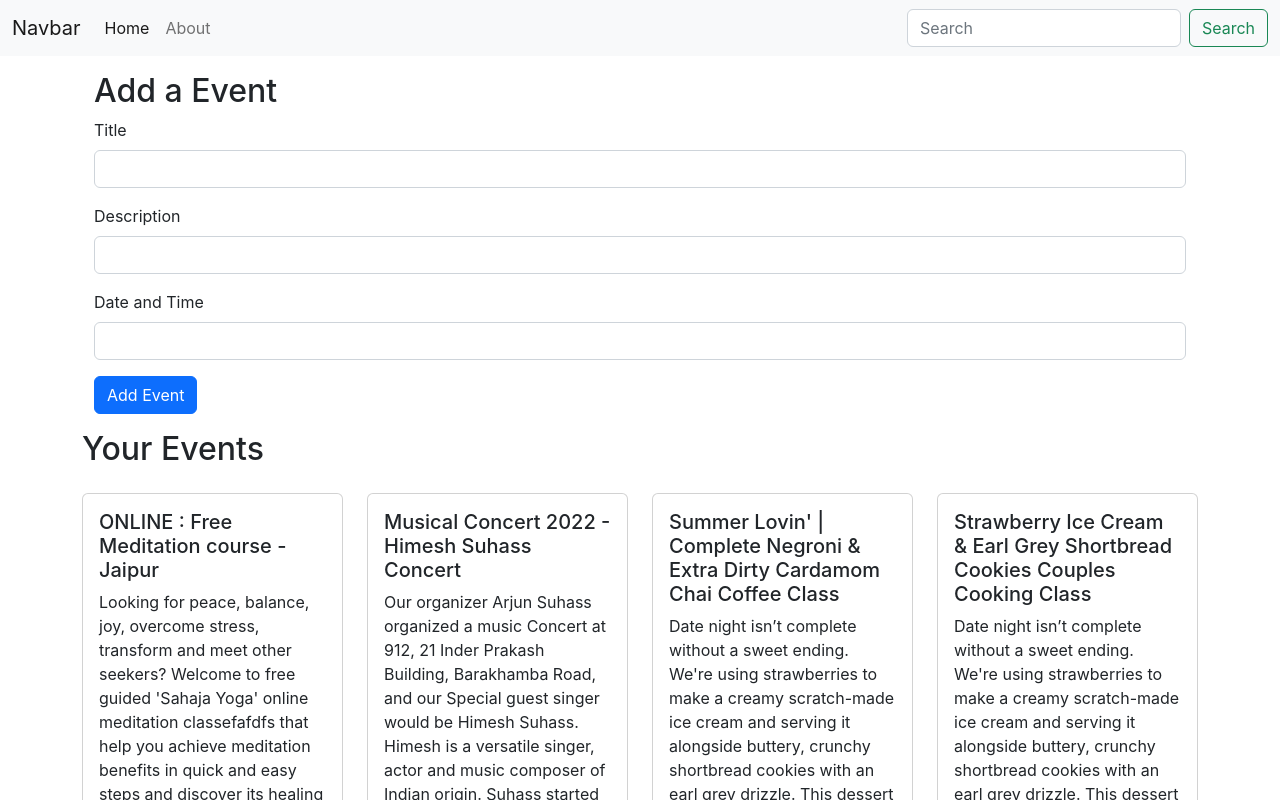
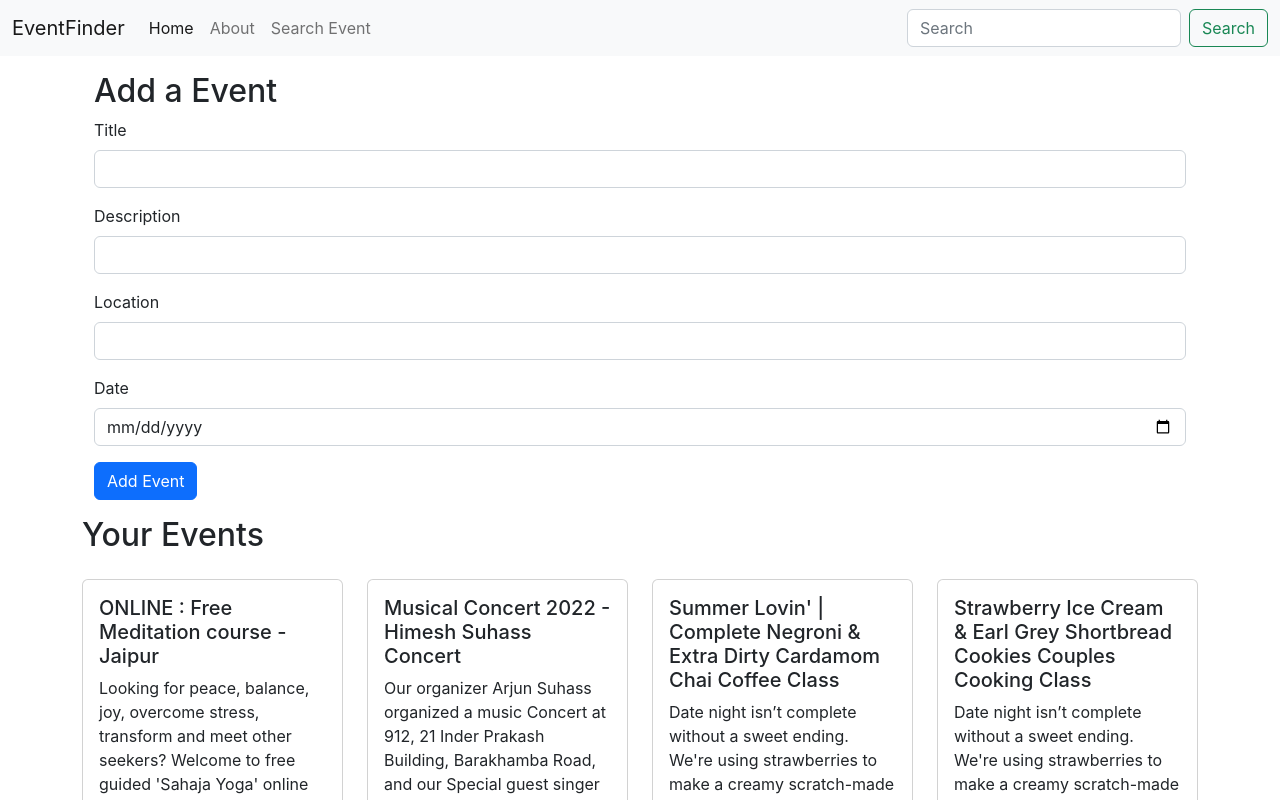
Before and after one commit to PulkitGupta09/Event-Finder, a React (Create React App) app: page / in a window 1280 px wide. Shown: the top 800 px of the page. Built offline with nearby package versions, Linux system fonts and the light colour scheme.

Commit message:
add Location in form and search event option in navbar

```diff
--- a/package.json
+++ b/package.json
@@ -8,6 +8,7 @@
     "@testing-library/user-event": "^13.5.0",
     "dom": "^0.0.3",
     "react": "^18.2.0",
+    "react-datepicker": "^4.8.0",
     "react-dom": "^18.2.0",
     "react-router-dom": "^6.3.0",
     "react-scripts": "5.0.1",
--- a/src/App.js
+++ b/src/App.js
@@ -7,6 +7,7 @@ import {
 import Navbar from './components/Navbar';
 import Home from './components/Home';
 import About from './components/About';
+import SearchEvent from './components/SearchEvent';
 import EventState from './Context/events/EventState';
 
 function App() {
@@ -19,6 +20,7 @@ function App() {
     <Routes>
       <Route path="/" element={<Home />}/>
       <Route path="/about" element={<About/>}/>
+      <Route path="/searchEvent" element={<SearchEvent/>}/>
     </Routes>
   </div>
   </BrowserRouter>
--- a/src/Context/events/EventState.js
+++ b/src/Context/events/EventState.js
@@ -8,6 +8,7 @@ const EventState = (props)=>{
         "id": "We Meditation",
         "name": "We Meditation",
         "title": "ONLINE : Free Meditation course - Jaipur",
+        "location": "jaipur",
         "description": "Looking for peace, balance, joy, overcome stress, transform and meet other seekers? Welcome to free guided 'Sahaja Yoga' online meditation classefafdfs that help you achieve meditation benefits in quick and easy steps and discover its healing power. No prior experience needed. These classes are designed to provide experience of an in-person interactive session.",
         "url": "https://www.eventbrite.com/e/online-free-meditation-course-jaipur-experience-the-peace-balance-tickets-196900082447?aff=ebdssbcitybrowse",
         "urlToImage": "https://img.evbuc.com/https%3A%2F%2Fcdn.evbuc.com%2Fimages%2F172483359%2F250110139773%2F1%2Foriginal.20210826-144848?w=800&auto=format%2Ccompress&q=75&sharp=10&rect=0%2C12%2C1200%2C600&s=da909f39527410a2a3679a268500bdfe",
@@ -17,6 +18,7 @@ const EventState = (props)=>{
         "id": "Arjun Suhass",
         "name": "Arjun Suhass",
         "title": "Musical Concert 2022 - Himesh Suhass Concert",
+        "location": "jaipur",
         "description": "Our organizer Arjun Suhass organized a music Concert at 912, 21 Inder Prakash Building, Barakhamba Road, and our Special guest singer would be Himesh Suhass. Himesh is a versatile singer, actor and music composer of Indian origin. Suhass started his career in 2002 and has since sung many romantic hits. His recent singles include Lift Kara De, Saari Aawaz and Dhoop.",
         "url": "https://www.eventbrite.com/e/musical-concert-2022-himesh-suhass-concert-tickets-359380285107?aff=ebdssbcitybrowse",
         "urlToImage": "https://img.evbuc.com/https%3A%2F%2Fcdn.evbuc.com%2Fimages%2F298516579%2F986674157143%2F1%2Foriginal.20220607-111922?w=800&auto=format%2Ccompress&q=75&sharp=10&rect=0%2C0%2C2160%2C1080&s=d73408ca3039dd0e0d890dfa8b41ebce",
@@ -26,6 +28,7 @@ const EventState = (props)=>{
         "id": "Chaiyana",
         "name": "Chaiyana",
         "title": "Summer Lovin' | Complete Negroni & Extra Dirty Cardamom Chai Coffee Class",
+        "location": "jaipur",
         "description": "Date night isn’t complete without a sweet ending. We're using strawberries to make a creamy scratch-made ice cream and serving it alongside buttery, crunchy shortbread cookies with an earl grey drizzle. This dessert is a little bit sweet, a little bit salty and a 100% delicious.",
         "url": "https://www.eventbrite.com/e/summer-lovin-complete-negroni-extra-dirty-cardamom-chai-coffee-class-tickets-235032487497?aff=ebdssbcategorybrowse",
         "urlToImage": "https://img.evbuc.com/https%3A%2F%2Fcdn.evbuc.com%2Fimages%2F212721949%2F564004206347%2F1%2Foriginal.20220114-220544?w=800&auto=format%2Ccompress&q=75&sharp=10&rect=0%2C1338%2C8008%2C4004&s=318c46a4129a376f3cc62a81474882a9",
@@ -36,6 +39,7 @@ const EventState = (props)=>{
           "name": "Cooking Raw",
           "title": "Strawberry Ice Cream & Earl Grey Shortbread Cookies Couples Cooking Class",
           "description": "Date night isn’t complete without a sweet ending. We're using strawberries to make a creamy scratch-made ice cream and serving it alongside buttery, crunchy shortbread cookies with an earl grey drizzle. This dessert is a little bit sweet, a little bit salty and a 100% delicious.",
+          "location": "jaipur",
           "url": "https://www.eventbrite.com/e/strawberry-ice-cream-earl-grey-shortbread-cookies-couples-cooking-class-tickets-232418027577?aff=ebdssbcategorybrowse",
           "urlToImage": "https://img.evbuc.com/https%3A%2F%2Fcdn.evbuc.com%2Fimages%2F207214129%2F564004206347%2F1%2Foriginal.20220104-145918?w=800&auto=format%2Ccompress&q=75&sharp=10&rect=0%2C92%2C1920%2C960&s=89d3bfd1c333e18714bc06ab2d0dc66b",
           "timeAt": "2021-07-27T11:40:21+00:00"
@@ -44,12 +48,13 @@ const EventState = (props)=>{
     const [events, setEvents] = useState(eventInitial)
 
     // Add a Event
-    const addEvent = (title,description,date)=>{
+    const addEvent = (title,description,date,location)=>{
         const event = {
             "id": "Cooking Raw",
             "name": "Cooking Raw",
             "title": title,
             "description": description,
+            "location": location,
             "url": "https://www.eventbrite.com/e/strawberry-ice-cream-earl-grey-shortbread-cookies-couples-cooking-class-tickets-232418027577?aff=ebdssbcategorybrowse",
             "urlToImage": "https://img.evbuc.com/https%3A%2F%2Fcdn.evbuc.com%2Fimages%2F207214129%2F564004206347%2F1%2Foriginal.20220104-145918?w=800&auto=format%2Ccompress&q=75&sharp=10&rect=0%2C92%2C1920%2C960&s=89d3bfd1c333e18714bc06ab2d0dc66b",
             "date": date
--- a/src/components/AddEvent.js
+++ b/src/components/AddEvent.js
@@ -5,10 +5,10 @@ import eventContext from "../Context/events/EventContext"
 const AddEvent = () => {
     const context = useContext(eventContext);
     const {addEvent} = context;
-    const [event, setEvent] = useState({title:"",description:"", date: ""})
+    const [event, setEvent] = useState({title:"",description:"", date: "",location:""})
     const handleClick = (e)=>{
       e.preventDefault();
-      addEvent(event.title,event.description,event.date);
+      addEvent(event.title,event.description,event.date,event.location);
 
     }
     const onChange = (e)=>{
@@ -27,8 +27,12 @@ const AddEvent = () => {
   <input type="text" className="form-control" id="description"  name="description" onChange = {onChange}/>
 </div>
 <div className="mb-3">
-  <label htmlFor="date" className="form-label">Date and Time</label>
-  <input type="text" className="form-control" id="date"  name="date" onChange = {onChange}/>
+  <label htmlFor="location" className="form-label">Location</label>
+  <input type="text" className="form-control" id="location"  name="location" onChange = {onChange}/>
+</div>
+<div className="mb-3">
+  <label htmlFor="date" className="form-label">Date</label>
+  <input type="date" className="form-control" id="date"  name="date" onChange = {onChange}/>
 </div>
 <button type="submit" className="btn btn-primary" onClick={handleClick}>Add Event</button>
 </form>
--- a/src/components/Navbar.js
+++ b/src/components/Navbar.js
@@ -6,7 +6,7 @@ const Navbar = () => {
   return (
     <nav className="navbar navbar-expand-lg bg-light">
   <div className="container-fluid">
-    <Link className="navbar-brand" to="#">Navbar</Link>
+    <Link className="navbar-brand" to="#">EventFinder</Link>
     <button className="navbar-toggler" type="button" data-bs-toggle="collapse" data-bs-target="#navbarSupportedContent" aria-controls="navbarSupportedContent" aria-expanded="false" aria-label="Toggle navigation">
       <span className="navbar-toggler-icon"></span>
     </button>
@@ -17,6 +17,9 @@ const Navbar = () => {
         </li>
         <li className="nav-item">
     <Link className={`nav-link ${location.pathname === '/about'? 'active' : ""}`} to="/about">About</Link>
+        </li>
+        <li className="nav-item">
+    <Link className={`nav-link ${location.pathname === '/searchEvent'? 'active' : ""}`} to="/searchEvent">Search Event</Link>
         </li>
       </ul>
       <form className="d-flex" role="search">
--- /dev/null
+++ b/src/components/SearchEvent.js
@@ -0,0 +1,11 @@
+import React from 'react'
+
+const SearchEvent = () => {
+  return (
+    <div className="container">
+        <h1>This is Search Event</h1>
+    </div>
+  )
+}
+
+export default SearchEvent
```
Also changed, not shown: 1 other file (tests, documents, lock files or other folders).
